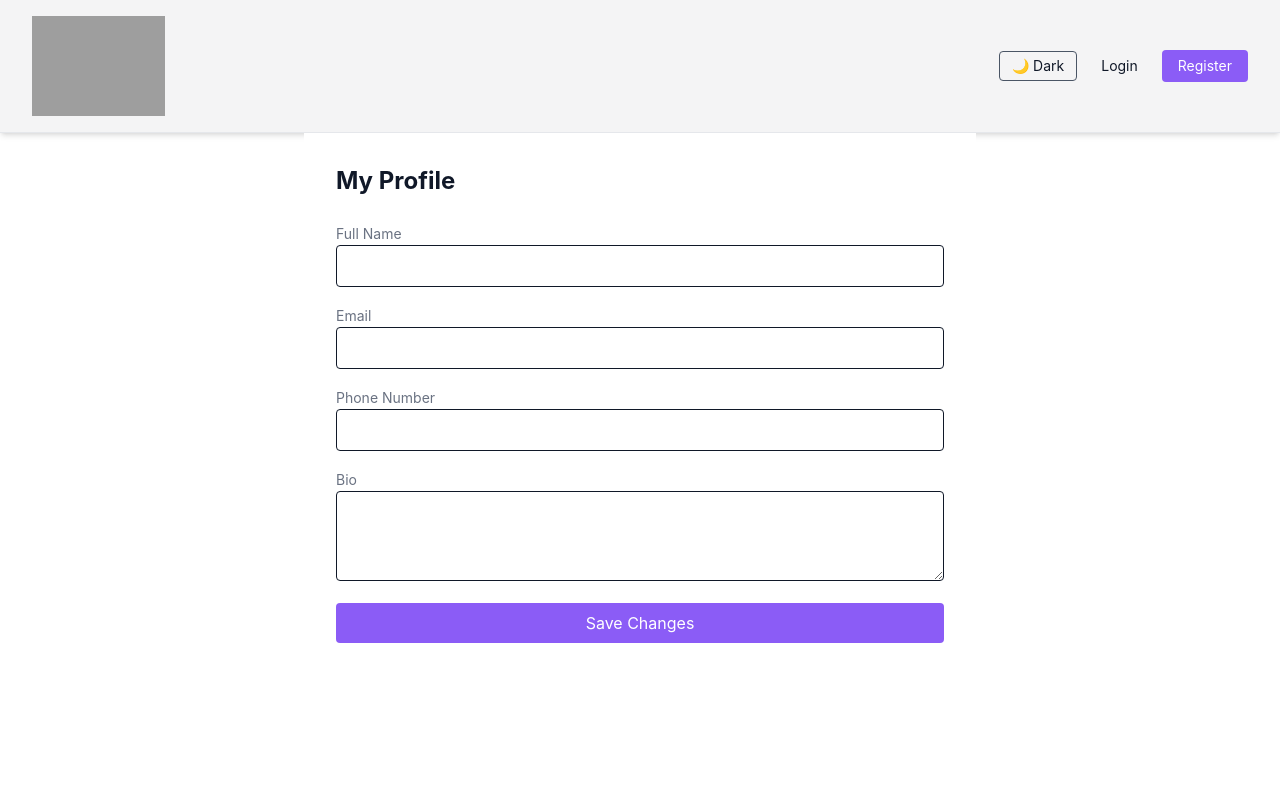
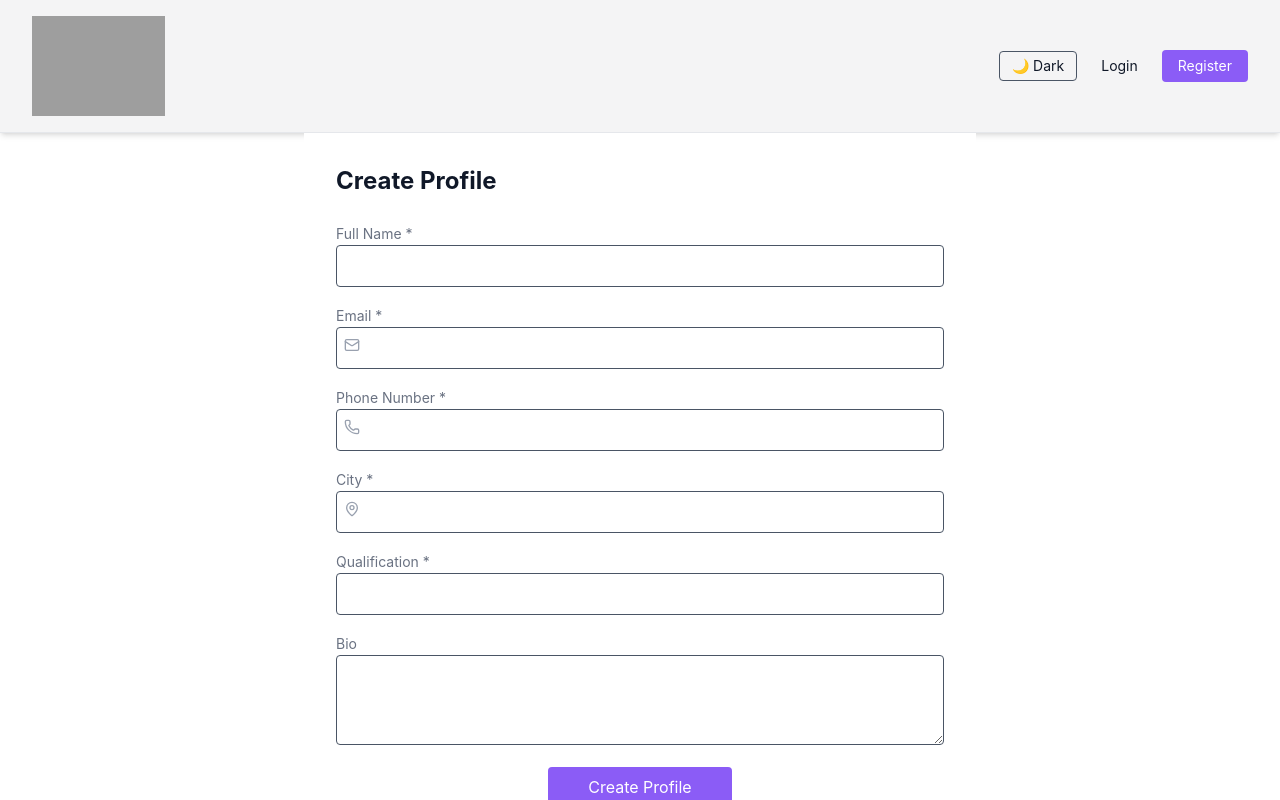
Before and after one commit to esharajpoot156-max/Job-Portal, a React (Vite) app in the folder frontend/: page /profile in a window 1280 px wide. Shown: the top 800 px of the page. Built offline with nearby package versions, Linux system fonts and the light colour scheme; grey boxes are pictures that could not be loaded.

Commit message:
Add new fields to Profile component

```diff
--- a/frontend/src/pages/Profile.jsx
+++ b/frontend/src/pages/Profile.jsx
@@ -1,5 +1,6 @@
 import { useState } from "react";
 import { useSelector, useDispatch } from "react-redux";
+import { Mail, Phone, MapPin } from "lucide-react";
 import axiosInstance from "../utils/axiosInstance";
 import { setUser } from "../redux/authSlice";
 
@@ -11,11 +12,16 @@ const Profile = () => {
         fullname: user?.fullname || "",
         email: user?.email || "",
         phoneNumber: user?.phoneNumber || "",
-        bio: user?.profile?.bio || "",
-        skills: user?.profile?.skills?.join(", ") || ""
+        city: user?.profile?.city || "",
+        qualification: user?.profile?.qualification || "",
+        skills: user?.profile?.skills?.join(", ") || "",
+        experience: user?.profile?.experience || "",
+        jobPreference: user?.profile?.jobPreference || "",
+        bio: user?.profile?.bio || ""
     });
     const [file, setFile] = useState(null);
     const [loading, setLoading] = useState(false);
+    const [profileCreated, setProfileCreated] = useState(!!user?.profile?.bio);
 
     const changeHandler = (e) => {
         setInput({ ...input, [e.target.name]: e.target.value });
@@ -28,14 +34,8 @@ const Profile = () => {
     const submitHandler = async (e) => {
         e.preventDefault();
         const formData = new FormData();
-        formData.append("fullname", input.fullname);
-        formData.append("email", input.email);
-        formData.append("phoneNumber", input.phoneNumber);
-        formData.append("bio", input.bio);
-        formData.append("skills", input.skills);
-        if (file) {
-            formData.append("file", file);
-        }
+        Object.entries(input).forEach(([key, value]) => formData.append(key, value));
+        if (file) formData.append("file", file);
 
         try {
             setLoading(true);
@@ -44,6 +44,7 @@ const Profile = () => {
             });
             if (res.data.success) {
                 dispatch(setUser(res.data.user));
+                setProfileCreated(true);
                 alert(res.data.message);
             }
         } catch (error) {
@@ -53,76 +54,155 @@ const Profile = () => {
         }
     };
 
+    const inputClass =
+        "w-full border p-2 rounded pl-9 text-gray-600 dark:text-gray-300 dark:bg-[#1a1a1d] dark:border-gray-700";
+    const plainInputClass =
+        "w-full border p-2 rounded text-gray-600 dark:text-gray-300 dark:bg-[#1a1a1d] dark:border-gray-700";
+    const labelClass = "text-sm text-gray-500 dark:text-gray-400";
+
     return (
         <div className="p-8 max-w-2xl mx-auto min-h-screen bg-white dark:bg-[#121214] dark:text-white">
-            <h1 className="text-2xl font-bold mb-6">My Profile</h1>
+            <h1 className="text-2xl font-bold mb-6">
+                {profileCreated ? "My Profile" : "Create Profile"}
+            </h1>
 
             <form onSubmit={submitHandler} className="space-y-4">
                 <div>
-                    <label className="text-sm text-gray-500 dark:text-gray-400">Full Name</label>
+                    <label className={labelClass}>Full Name *</label>
                     <input
                         type="text"
                         name="fullname"
+                        required
                         value={input.fullname}
                         onChange={changeHandler}
-                        className="w-full border p-2 rounded dark:bg-[#1a1a1d] dark:border-gray-700"
+                        className={plainInputClass}
                     />
                 </div>
 
                 <div>
-                    <label className="text-sm text-gray-500 dark:text-gray-400">Email</label>
+                    <label className={labelClass}>Email *</label>
+                    <div className="relative">
+                        <Mail className="absolute left-2 top-2.5 w-4 h-4 text-gray-400" />
                         <input
                             type="email"
                             name="email"
+                            required
                             value={input.email}
                             onChange={changeHandler}
-                        className="w-full border p-2 rounded dark:bg-[#1a1a1d] dark:border-gray-700"
+                            className={inputClass}
+                        />
+                    </div>
+                </div>
+
+                <div>
+                    <label className={labelClass}>Phone Number *</label>
+                    <div className="relative">
+                        <Phone className="absolute left-2 top-2.5 w-4 h-4 text-gray-400" />
+                        <input
+                            type="text"
+                            name="phoneNumber"
+                            required
+                            value={input.phoneNumber}
+                            onChange={changeHandler}
+                            className={inputClass}
+                        />
+                    </div>
+                </div>
+
+                <div>
+                    <label className={labelClass}>City *</label>
+                    <div className="relative">
+                        <MapPin className="absolute left-2 top-2.5 w-4 h-4 text-gray-400" />
+                        <input
+                            type="text"
+                            name="city"
+                            required
+                            value={input.city}
+                            onChange={changeHandler}
+                            className={inputClass}
+                        />
+                    </div>
+                </div>
+
+                <div>
+                    <label className={labelClass}>Qualification *</label>
+                    <input
+                        type="text"
+                        name="qualification"
+                        required
+                        value={input.qualification}
+                        onChange={changeHandler}
+                        className={plainInputClass}
                     />
                 </div>
 
                 <div>
-                    <label className="text-sm text-gray-500 dark:text-gray-400">Phone Number</label>
-                    <input
-                        type="text"
-                        name="phoneNumber"
-                        value={input.phoneNumber}
-                        onChange={changeHandler}
-                        className="w-full border p-2 rounded dark:bg-[#1a1a1d] dark:border-gray-700"
-                    />
-                </div>
-
-                <div>
-                    <label className="text-sm text-gray-500 dark:text-gray-400">Bio</label>
+                    <label className={labelClass}>Bio</label>
                     <textarea
                         name="bio"
                         value={input.bio}
                         onChange={changeHandler}
                         rows={3}
-                        className="w-full border p-2 rounded dark:bg-[#1a1a1d] dark:border-gray-700"
+                        className={plainInputClass}
                     />
                 </div>
 
                 {user?.role === "student" && (
                     <>
                         <div>
-                            <label className="text-sm text-gray-500 dark:text-gray-400">Skills (comma separated)</label>
+                            <label className={labelClass}>Skills *</label>
                             <input
                                 type="text"
                                 name="skills"
+                                required
+                                placeholder="Comma separated"
                                 value={input.skills}
                                 onChange={changeHandler}
-                                className="w-full border p-2 rounded dark:bg-[#1a1a1d] dark:border-gray-700"
+                                className={plainInputClass}
                             />
                         </div>
 
                         <div>
-                            <label className="text-sm text-gray-500 dark:text-gray-400">Resume (PDF)</label>
+                            <label className={labelClass}>Experience</label>
+                            <input
+                                type="text"
+                                name="experience"
+                                placeholder="e.g. 2 years"
+                                value={input.experience}
+                                onChange={changeHandler}
+                                className={plainInputClass}
+                            />
+                        </div>
+
+                        <div>
+                            <label className={labelClass}>Job Preference</label>
+                            <input
+                                type="text"
+                                name="jobPreference"
+                                placeholder="e.g. Remote, Full-time"
+                                value={input.jobPreference}
+                                onChange={changeHandler}
+                                className={plainInputClass}
+                            />
+                        </div>
+
+                        <div>
+                            <label className={labelClass}>Resume *</label>
+                            <div className="flex items-center gap-3 border rounded p-2 dark:border-gray-700">
+                                <label className="cursor-pointer bg-gray-100 dark:bg-gray-700 text-gray-600 dark:text-gray-300 px-3 py-1 rounded text-sm">
+                                    Choose File
                                     <input
                                         type="file"
                                         accept=".pdf,.doc,.docx"
+                                        required={!profileCreated}
                                         onChange={fileHandler}
-                                className="w-full border p-2 rounded dark:bg-[#1a1a1d] dark:border-gray-700"
+                                        className="hidden"
                                     />
+                                </label>
+                                <span className="text-sm text-gray-500 dark:text-gray-400">
+                                    {file ? file.name : "No file chosen"}
+                                </span>
+                            </div>
                         </div>
                     </>
                 )}
@@ -130,9 +210,19 @@ const Profile = () => {
                 <button
                     type="submit"
                     disabled={loading}
-                    className="w-full bg-[#8B5CF6] text-white py-2 rounded"
+                    className="w-full sm:w-auto sm:px-10 sm:mx-auto sm:block bg-[#8B5CF6] text-white py-2 rounded"
                 >
-                    {loading ? "Saving..." : "Save Changes"}
+                    {loading
+                        ? profileCreated ? "Saving..." : "Creating..."
+                        : profileCreated ? "Save Changes" : "Create Profile"}
+                </button>
+
+                <button
+                    type="button"
+                    onClick={() => window.history.back()}
+                    className="w-full sm:w-auto sm:px-10 sm:mx-auto sm:block text-sm text-gray-500 dark:text-gray-400 py-2"
+                >
+                    ← Back
                 </button>
             </form>
         </div>
```
Lines whose indentation alone changed are shown as unchanged.
